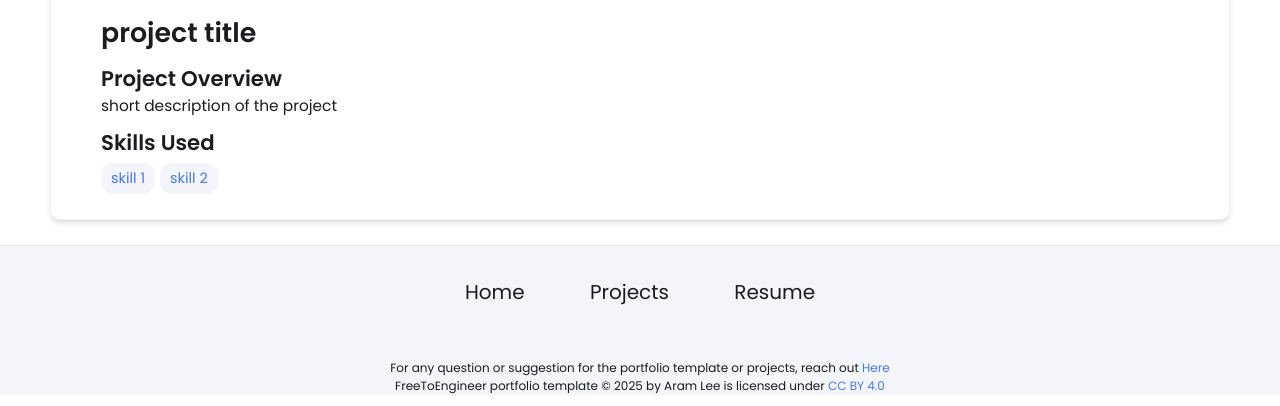
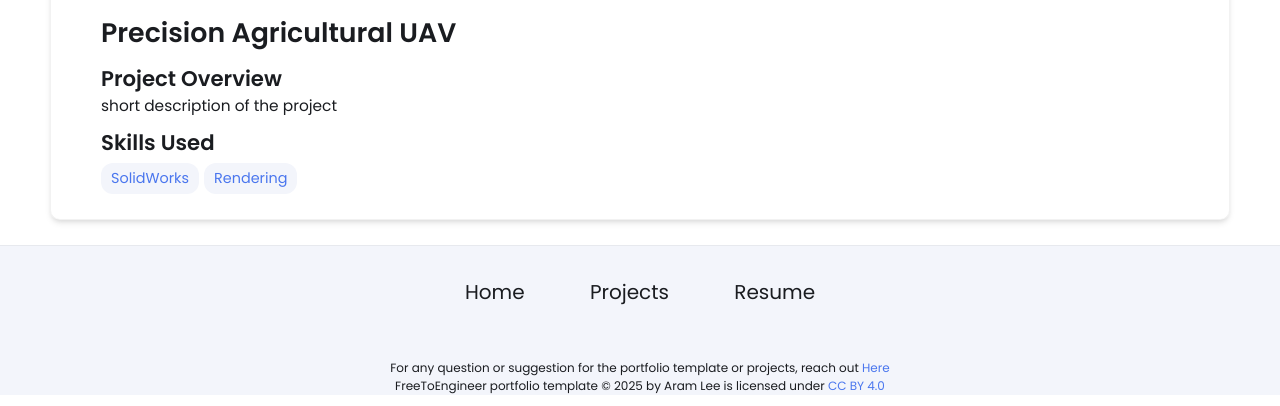
Before and after one commit to zak-ahmed1/zak-ahmed1.github.io, a Jekyll site: the page built from _projects/AgriUAV/index.md, in a window 1280 px wide, cut to the strip 494-900 px from the top of the page. Built offline with Jekyll 4.4.1, drawn with Linux system fonts in a browser that asks for light colours.

Commit message:
Update index.md

```diff
--- a/_projects/AgriUAV/index.md
+++ b/_projects/AgriUAV/index.md
@@ -1,9 +1,9 @@
 ---
 layout: post
-title: project title
+title: Precision Agricultural UAV
 description:  short description of the project
 skills:
-- skill 1
-- skill 2
+- SolidWorks
+- Rendering
 main-image: /project.webp
 ---
```
